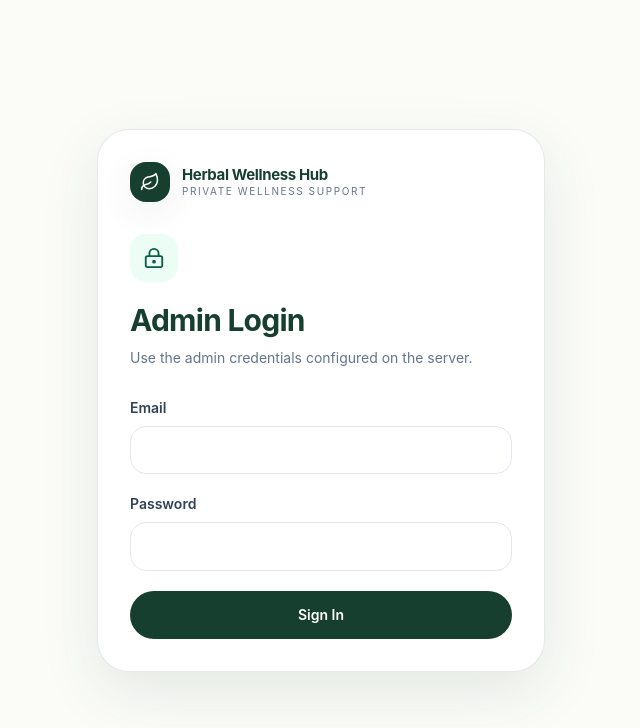
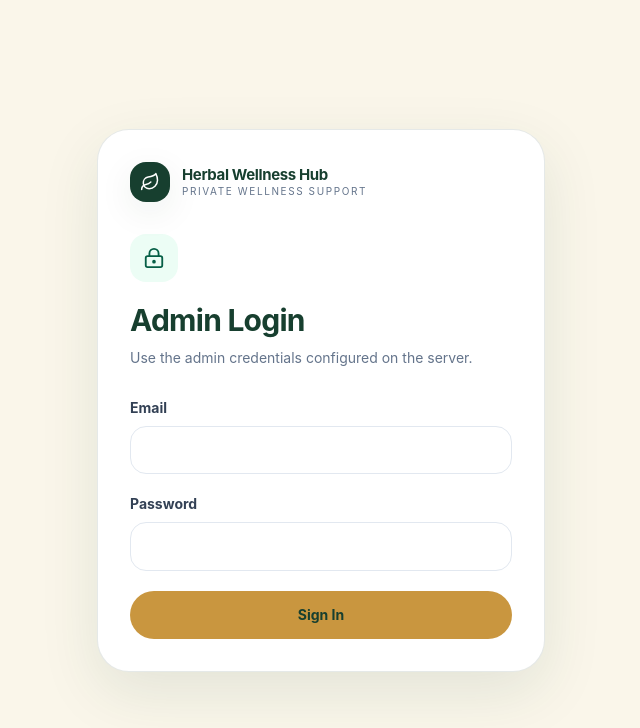
Before and after one commit to wsmkhan2580/herbel-wellness-hub, a React (Vite) app in the folder client/: page /admin/login in a window 1280 px wide. Shown: the top 728 px of the page, without its empty margins (319-959 px from the left). Built offline with nearby package versions, Linux system fonts and the light colour scheme; no server answers.

Commit message:
Update theme colors and styles in index.css

```diff
--- a/client/src/index.css
+++ b/client/src/index.css
@@ -2,28 +2,46 @@
 @tailwind components;
 @tailwind utilities;
 
+/* ---------- THEME TOKENS ----------
+  Dark Green   : #173f2f
+  Dark Green 2 : #1f4a38
+  Cream BG     : #f6f1e2
+  Cream Card   : #f0e8d2
+  Gold         : #c9963f
+  Gold Dark    : #b9812e
+  Gold Light   : #e4c98a
+------------------------------------ */
+
 :root {
-  color: #18362b;
-  background: #fbfcf8;
+  color: #173f2f;
+  background: #faf6ea;
   font-synthesis: none;
   text-rendering: optimizeLegibility;
 }
 
 html { scroll-behavior: smooth; }
-body { margin: 0; min-width: 320px; background: #fbfcf8; }
+body { margin: 0; min-width: 320px; background: #faf6ea; }
 * { box-sizing: border-box; }
-::selection { background: #dbeadc; color: #123b2b; }
+::selection { background: #e4c98a; color: #173f2f; }
 
 .section-shell { @apply mx-auto w-full max-w-7xl px-4 sm:px-6 lg:px-8; }
 .section-pad { @apply py-16 sm:py-20 lg:py-24; }
-.eyebrow { @apply inline-flex items-center rounded-full border border-emerald-900/10 bg-white/80 px-3 py-1 text-xs font-semibold uppercase tracking-[0.18em] text-emerald-900; }
-.h2 { @apply mt-4 text-3xl font-bold tracking-tight text-[#143b2c] sm:text-4xl lg:text-5xl; }
-.copy { @apply mt-4 max-w-3xl text-base leading-7 text-slate-600 sm:text-lg; }
-.card { @apply rounded-3xl border border-emerald-950/10 bg-white shadow-card; }
-.btn-primary { @apply inline-flex min-h-12 items-center justify-center gap-2 rounded-full bg-[#173f2f] px-6 py-3 text-sm font-semibold text-white transition hover:bg-[#0f2f22] focus:outline-none focus:ring-4 focus:ring-emerald-900/15; }
-.btn-secondary { @apply inline-flex min-h-12 items-center justify-center gap-2 rounded-full border border-emerald-900/15 bg-white px-6 py-3 text-sm font-semibold text-[#173f2f] transition hover:bg-emerald-50 focus:outline-none focus:ring-4 focus:ring-emerald-900/10; }
-.input { @apply w-full rounded-2xl border border-slate-200 bg-white px-4 py-3 text-[15px] text-slate-900 outline-none transition placeholder:text-slate-400 focus:border-emerald-700 focus:ring-4 focus:ring-emerald-700/10; }
-.label { @apply mb-2 block text-sm font-semibold text-slate-700; }
+
+.eyebrow { @apply inline-flex items-center rounded-full border border-[#c9963f]/30 bg-white/80 px-3 py-1 text-xs font-bold uppercase tracking-[0.18em] text-[#b9812e]; }
+
+.h2 { @apply mt-4 font-serif text-3xl font-extrabold tracking-tight text-[#173f2f] sm:text-4xl lg:text-5xl; }
+
+.copy { @apply mt-4 max-w-3xl text-base font-medium leading-7 text-slate-700 sm:text-lg; }
+
+.card { @apply rounded-3xl border border-[#173f2f]/10 bg-white shadow-card; }
+
+.btn-primary { @apply inline-flex min-h-12 items-center justify-center gap-2 rounded-full bg-[#c9963f] px-6 py-3 text-sm font-bold text-[#173f2f] transition hover:bg-[#b9812e] focus:outline-none focus:ring-4 focus:ring-[#c9963f]/25; }
+
+.btn-secondary { @apply inline-flex min-h-12 items-center justify-center gap-2 rounded-full border border-[#c9963f]/40 bg-white px-6 py-3 text-sm font-bold text-[#173f2f] transition hover:bg-[#f6f1e2] focus:outline-none focus:ring-4 focus:ring-[#c9963f]/15; }
+
+.input { @apply w-full rounded-2xl border border-slate-200 bg-white px-4 py-3 text-[15px] font-medium text-slate-900 outline-none transition placeholder:text-slate-400 focus:border-[#c9963f] focus:ring-4 focus:ring-[#c9963f]/15; }
+
+.label { @apply mb-2 block text-sm font-bold text-slate-700; }
 
 .reveal { opacity: 0; transform: translateY(20px); transition: opacity .65s ease, transform .65s ease; }
 .reveal.is-visible { opacity: 1; transform: translateY(0); }
```
